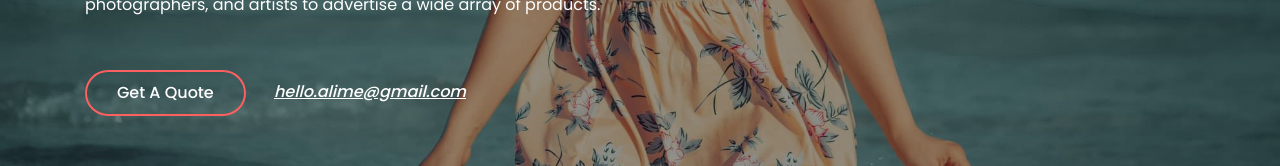
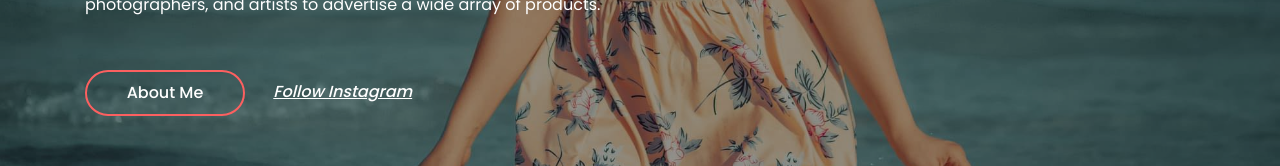
Before and after one commit to Demtra/Nermeen-ElOkaby, a website: page index.html in a window 1280 px wide. Shown: the part 509-675 px from the top of the page. Drawn offline with Linux system fonts and the light colour scheme.

Commit message:
Update index.html

```diff
--- a/index.html
+++ b/index.html
@@ -85,8 +85,8 @@
                                 <h2 data-animation="bounceInDown" data-delay="900ms">Hello <br>I'm Nermeen</h2>
                                 <p data-animation="bounceInDown" data-delay="500ms"> I'm a model works with consumer brands, fashion designers, photographers, and artists to advertise a wide array of products.</p>
                                 <div class="hero-btn-group" data-animation="bounceInDown" data-delay="100ms">
-                                    <a href="#" class="btn alime-btn mb-3 mb-sm-0 mr-4">Get a Quote</a>
-                                    <a class="hero-mail-contact" href="mailto:hello.alime@gmail.com">hello.alime@gmail.com</a>
+                                    <a href="#" class="btn alime-btn mb-3 mb-sm-0 mr-4">About Me</a>
+                                    <a class="hero-mail-contact" href="https://www.instagram.com/nermeenelokaby/">Follow Instagram</a>
                                 </div>
                             </div>
                         </div>
@@ -104,8 +104,8 @@
                                 <h2 data-animation="bounceInDown" data-delay="900ms">Hello <br>I'm Nermeen</h2>
                                 <p data-animation="bounceInDown" data-delay="500ms"> I'm a model works with consumer brands, fashion designers, photographers, and artists to advertise a wide array of products.</p>
                                 <div class="hero-btn-group" data-animation="bounceInUp" data-delay="900ms">
-                                    <a href="#" class="btn alime-btn mb-3 mb-sm-0 mr-4">Get a Quote</a>
-                                    <a class="hero-mail-contact" href="mailto:hello.alime@gmail.com">hello.alime@gmail.com</a>
+                                    <a href="#" class="btn alime-btn mb-3 mb-sm-0 mr-4">About Me</a>
+                                    <a class="hero-mail-contact" href="https://www.instagram.com/nermeenelokaby/">Follow Instagram</a>
                                 </div>
                             </div>
                         </div>
```
